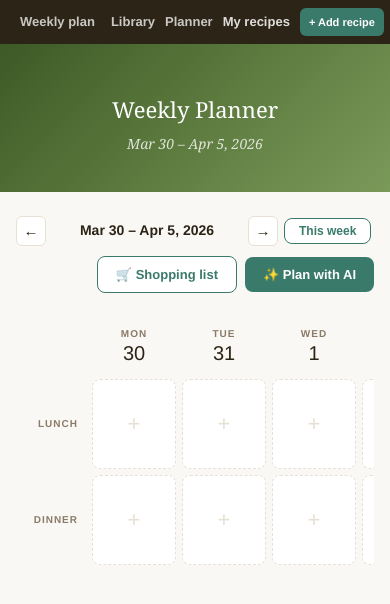
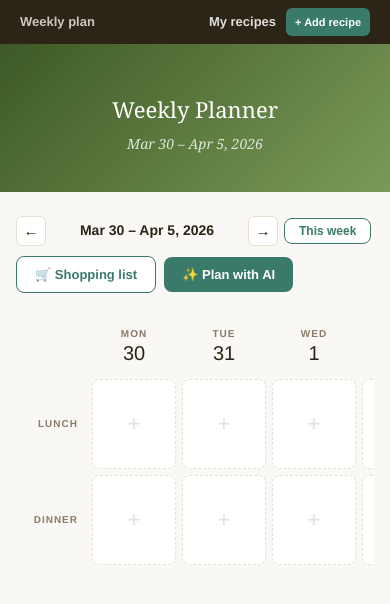
Before and after one commit to schanceee/meal-plan, a website: page planner.html in a window 390 px wide. Drawn offline with Linux system fonts and the light colour scheme.

Commit message:
Fix timezone bug, mobile nav overflow, and stale planner hook
- _getMondayKey: use local date parts instead of toISOString() to avoid
  UTC offset shifting the week key by 1 day for UTC+2 users (Switzerland)
- style.css: hide Library/Planner nav links on mobile (≤600px) to prevent
  overflow in the 393px global bar on iPhone
- style.css + planner.html: extract planner-actions class so buttons
  left-align properly when the toolbar wraps on narrow screens
- nav.js closeModal: clear _plannerOnRecipeSaved when add modal is cancelled
  to prevent stale hook linking a wrong recipe to a planner slot

Co-Authored-By: Claude Sonnet 4.6 <noreply@anthropic.com>

```diff
--- a/nav.js
+++ b/nav.js
@@ -573,7 +573,10 @@
   window.closeModal = function (id) {
     if (id) { document.getElementById(id).style.display = 'none'; }
     if (!id || id === 'noteModal') _noteId = null;
-    if (!id || id === 'addModal') _navEditId = null;
+    if (!id || id === 'addModal') {
+      _navEditId = null;
+      window._plannerOnRecipeSaved = null;
+    }
   };
 
   // ── Save / unsave / delete ──────────────────────────────────────────────────
--- a/planner.html
+++ b/planner.html
@@ -24,7 +24,7 @@
       <button class="week-nav-btn" onclick="changeWeek(1)" title="Next week">&#8594;</button>
       <button class="btn btn-outline" style="padding:5px 14px;font-size:12px;font-family:sans-serif;" onclick="changeWeek(0)">This week</button>
     </div>
-    <div style="margin-left:auto;display:flex;gap:8px;flex-wrap:wrap;align-items:center;">
+    <div class="planner-actions">
       <button class="btn btn-outline" onclick="openShoppingModal()">&#128722; Shopping list</button>
       <button class="btn btn-teal" onclick="openAiPlanModal()">&#10024; Plan with AI</button>
     </div>
@@ -210,7 +210,9 @@ function _getMondayKey(date) {
   var day = d.getDay();
   d.setDate(d.getDate() - day + (day === 0 ? -6 : 1));
   d.setHours(0,0,0,0);
-  return d.toISOString().slice(0,10);
+  // Use local date parts to avoid UTC offset shifting the date (e.g. UTC+2 users)
+  var y = d.getFullYear(), mo = d.getMonth() + 1, da = d.getDate();
+  return y + '-' + (mo < 10 ? '0' : '') + mo + '-' + (da < 10 ? '0' : '') + da;
 }
 function _weekDate(dayIndex) {
   var d = new Date(_weekKey + 'T00:00:00');
--- a/style.css
+++ b/style.css
@@ -428,6 +428,16 @@ a { color: inherit; text-decoration: none; }
   .bring-box { flex-direction: column; }
   .gb-search { display: none; }
   .gb-add { font-size: 11px; padding: 0 9px; }
+  .gb-nav-link { display: none; }
+  .planner-actions { margin-left: 0 !important; width: 100%; }
+}
+
+.planner-actions {
+  margin-left: auto;
+  display: flex;
+  gap: 8px;
+  flex-wrap: wrap;
+  align-items: center;
 }
 
 /* ── WEEKLY PLANNER ───────────────────────────────────────────── */
```
